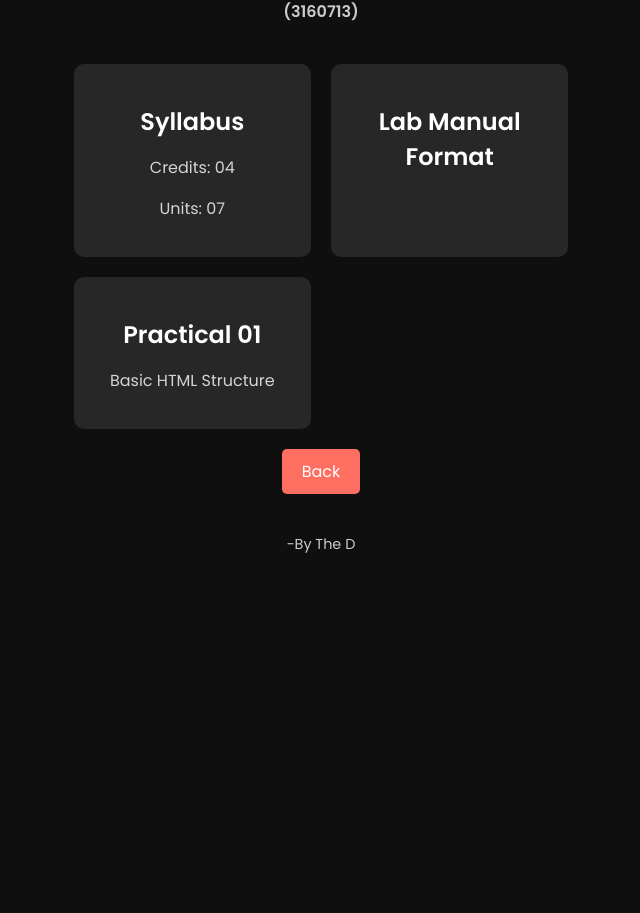
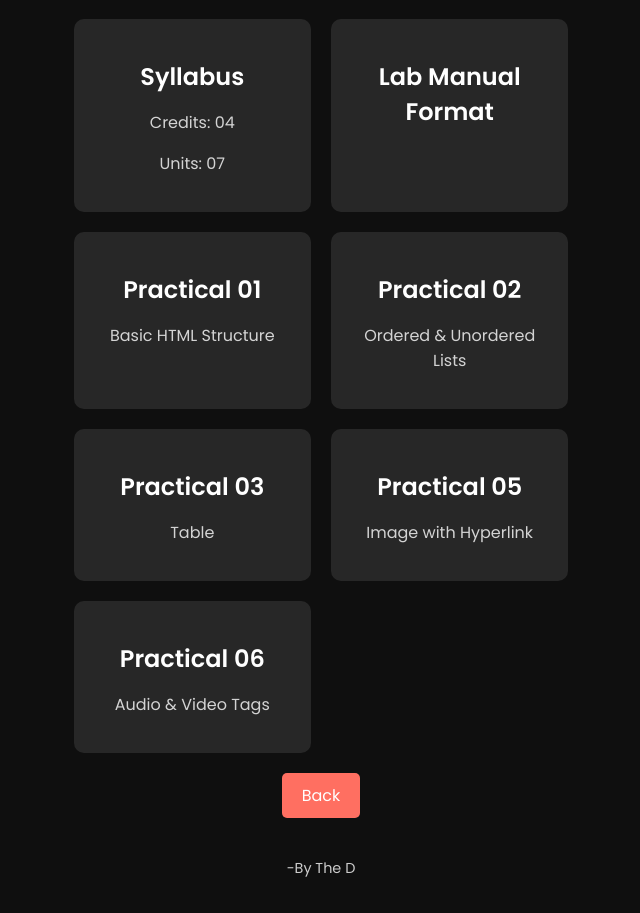
Before and after one commit to jaydaiya1512/sem-6-material, a plain HTML site: page WP.HTML in a window 1280 px wide. Shown: the part 166-1079 px from the top of the page, without its empty margins (319-959 px from the left). Before the commit the page ends 800 px from the top, so only its background shows below. Drawn offline with Linux system fonts and the light colour scheme.

Commit message:
updates code to access prac 2-6

```diff
--- a/WP.HTML
+++ b/WP.HTML
@@ -29,6 +29,26 @@
                 <p>Basic HTML Structure</p>
               </a>
 
+              <a href="https://docs.google.com/gview?url=https://jaydaiya1512.github.io/sem-6-material/WP/PRAC-02.docx" target="_blank"class="card">
+                <h2>Practical 02</h2>
+                <p>Ordered & Unordered Lists</p>
+              </a>
+
+              <a href="https://docs.google.com/gview?url=https://jaydaiya1512.github.io/sem-6-material/WP/PRAC-03.docx" target="_blank"class="card">
+                <h2>Practical 03</h2>
+                <p>Table</p>
+              </a>
+
+              <a href="https://docs.google.com/gview?url=https://jaydaiya1512.github.io/sem-6-material/WP/PRAC-05.docx" target="_blank"class="card">
+                <h2>Practical 05</h2>
+                <p>Image with Hyperlink</p>
+              </a>
+
+              <a href="https://docs.google.com/gview?url=https://jaydaiya1512.github.io/sem-6-material/WP/PRAC-06.docx" target="_blank"class="card">
+                <h2>Practical 06</h2>
+                <p>Audio & Video Tags</p>
+              </a>
+
             </div>
             <button onclick="goBack()" class="back-button">Back</button>
             <script src="script.js"></script>
```
